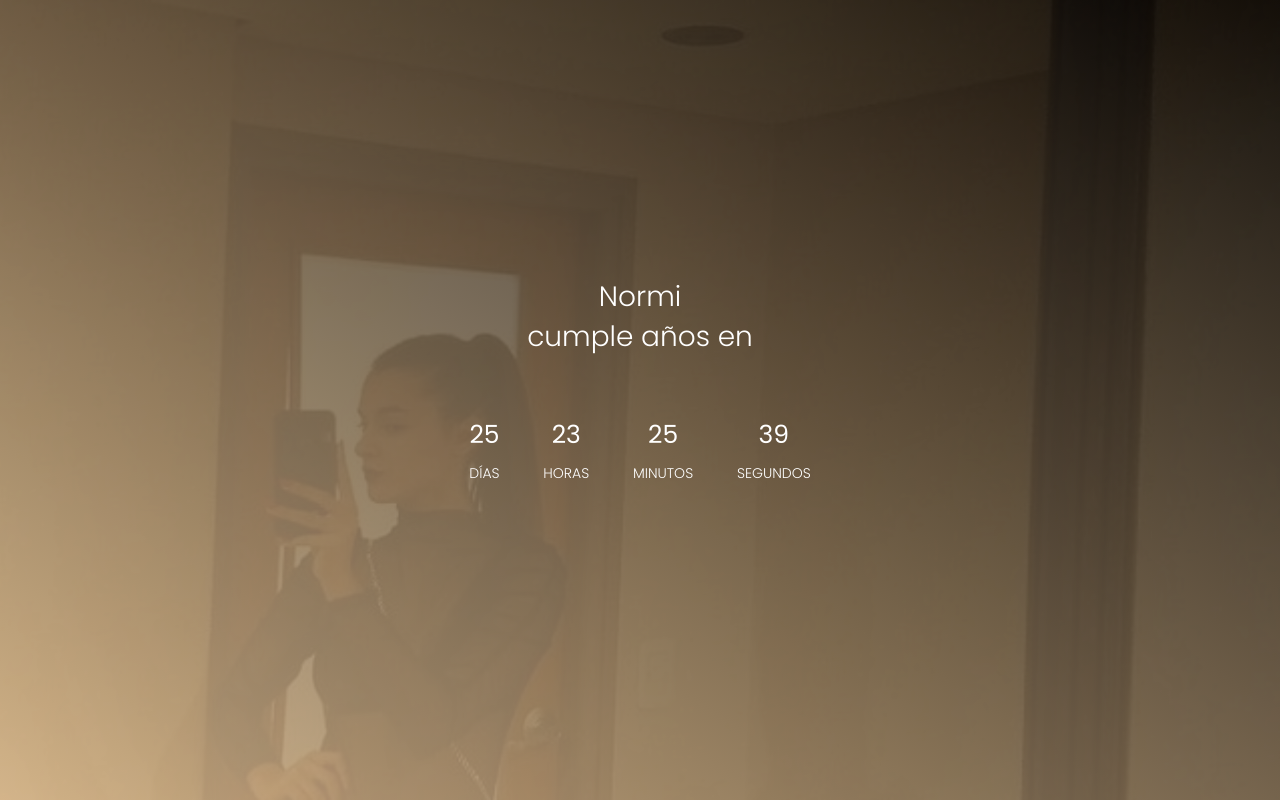
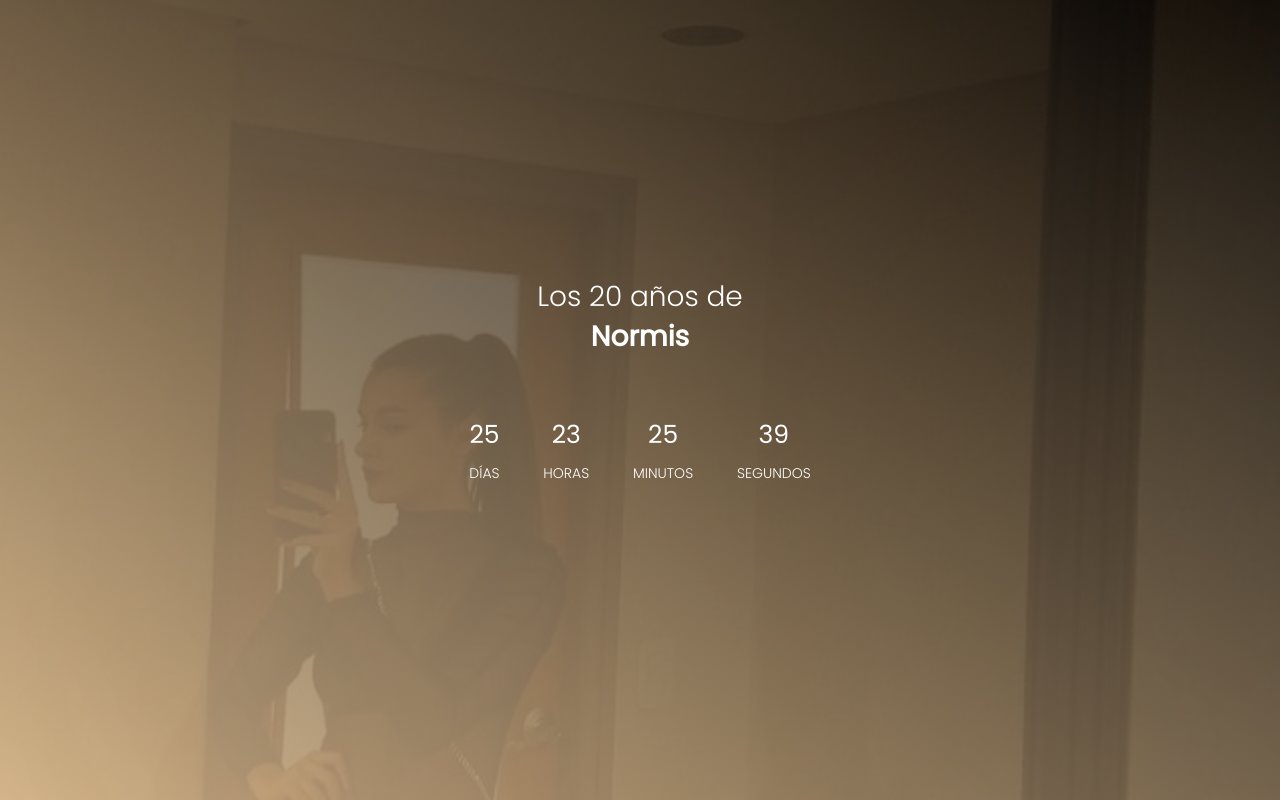
Before and after one commit to estebanpiazza/cumpleNormis, a plain HTML site: page index.html in a window 1280 px wide. Drawn offline with Linux system fonts and the light colour scheme.

Commit message:
creacion

```diff
--- a/index.html
+++ b/index.html
@@ -112,7 +112,7 @@ https://templatemo.com/tm-521-get-ready
 
                     <div class="col-md-12 col-sm-12">
                          <div class="home-info">
-                              <h1>Normi <br>cumple años en</h1>
+                              <h1>Los 20 años de <br><b>Normis</b></h1>
                               <!-- You can change the date time in init.js file -->
                               <ul class="countdown">
                                    <li>
```
